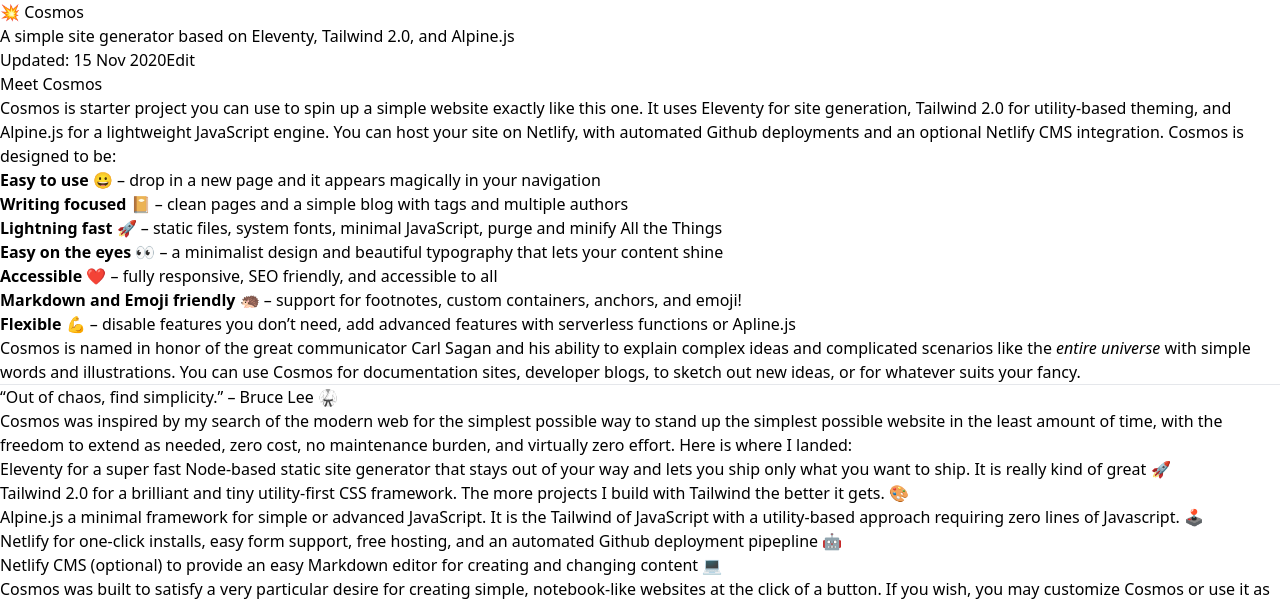
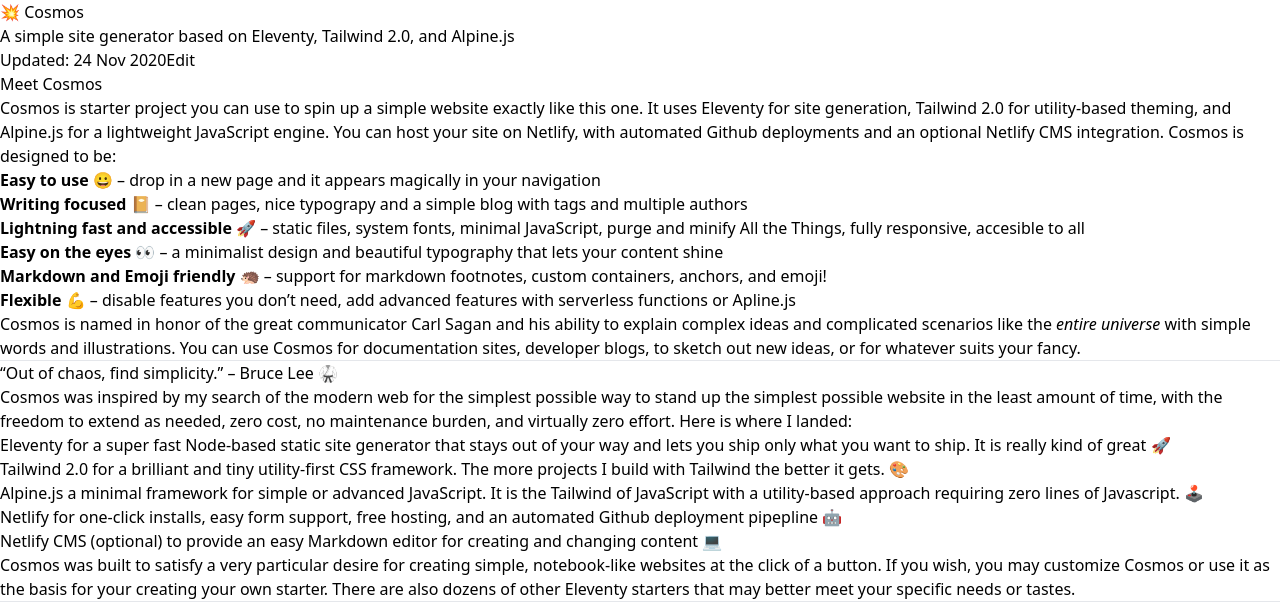
Before and after one commit to broeker/cosmos, an Eleventy site: page pages/home.md in a window 1280 px wide. Shown: the top 605 px of the page. Built offline with nearby package versions, Linux system fonts and the light colour scheme; Eleventy itself is replaced by a stand-in of ours; files that its build step writes are made by us from their sources; what markdown-it-attrs, markdown-it-container, markdown-it-linkify-images, markdown-it-table-of-contents would draw is missing.

Commit message:
Update Page “home”

```diff
--- a/pages/home.md
+++ b/pages/home.md
@@ -1,7 +1,7 @@
 ---
 layout: layouts/home.njk
 title: Meet Cosmos
-date: 2020-11-15T00:00:00.000Z
+date: 2020-11-24T03:36:57.789Z
 permalink: /
 eleventyNavigation:
   key: Home
@@ -10,19 +10,17 @@
 Cosmos is starter project you can use to spin up a simple website exactly like this one. It uses [Eleventy](https://www.11ty.io) for site generation, [Tailwind 2.0](https://tailwindcss.com/) for utility-based theming, and [Alpine.js](https://github.com/alpinejs/alpine) for a lightweight JavaScript engine. You can host your site on [Netlify](https://www.netlify.com), with automated [Github](https://www.github.com) deployments and an optional [Netlify CMS](https://www.netlifycms.org/) integration. Cosmos is designed to be:
 
 * **Easy to use** 😀 -- drop in a new page and it appears magically in your navigation
-* **Writing focused** 📔 -- clean pages and a simple blog with tags and multiple authors
-* **Lightning fast** 🚀 -- static files, system fonts, minimal JavaScript, purge and minify All the Things
+* **Writing focused** 📔 -- clean pages, nice typograpy and a simple blog with tags and multiple authors
+* **Lightning fast and accessible** 🚀 -- static files, system fonts, minimal JavaScript, purge and minify All the Things, fully responsive, accesible to all
 * **Easy on the eyes** 👀 -- a minimalist design and beautiful typography that lets your content shine
-* **Accessible** ❤️  -- fully responsive, SEO friendly, and accessible to all
-* **Markdown and Emoji friendly** 🦔 -- support for footnotes, custom containers, anchors, and emoji!
+* **Markdown and Emoji friendly** 🦔 -- support for markdown footnotes, custom containers, anchors, and emoji!
 * **Flexible** 💪 -- disable features you don't need, add advanced features with serverless functions or Apline.js
 
+Cosmos is named in honor of the great communicator [Carl Sagan](https://en.wikipedia.org/wiki/Carl_Sagan) and his ability to explain complex ideas and complicated scenarios like the *entire universe* with simple words and illustrations. You can use Cosmos for documentation sites, developer blogs, to sketch out new ideas, or for whatever suits your fancy.
 
-Cosmos is named in honor of the great communicator [Carl Sagan](https://en.wikipedia.org/wiki/Carl_Sagan) and his ability to explain complex ideas and complicated scenarios like the _entire universe_ with simple words and illustrations. You can use Cosmos for documentation sites, developer blogs, to sketch out new ideas, or for whatever suits your fancy.
+- - -
 
----
-
-##  “Out of chaos, find simplicity.” -- Bruce Lee 🥋
+## “Out of chaos, find simplicity.” -- Bruce Lee 🥋
 
 Cosmos was inspired by my search of the modern web for the simplest possible way to stand up the simplest possible website in the least amount of time, with the freedom to extend as needed, zero cost, no maintenance burden, and virtually zero effort. Here is where I landed:
 
@@ -34,7 +32,7 @@
 
 Cosmos was built to satisfy a very particular desire for creating simple, notebook-like websites at the click of a button. If you wish, you may customize Cosmos or use it as the basis for your creating your own starter. There are also dozens of other [Eleventy starters](https://www.11ty.dev/docs/starter/) that may better meet your specific needs or tastes.
 
----
+- - -
 
 ## Want to get started? 🙋 Deploy a new Cosmos site now!
 
@@ -103,10 +101,10 @@
 * More advanced code blocks with syntax highlighting
 * Dark mode support (via Tailwind 2.0)
 * A bit more use of Alpine.js e.g. smooth scroll to #top, smoother header animation
-* Better support for nested pages/hierarchical menus [See examples] (https://github.com/shanerobinson/demo-11ty-prev-next)
+* Better support for nested pages/hierarchical menus [See examples](https://github.com/shanerobinson/demo-11ty-prev-next)
 * Lightweight search
 * Netlify serverless function support
-✨✨✨
+  ✨✨✨
 
 ## Caveats/TODOs
 
@@ -124,6 +122,6 @@
 
 Many starter kits are much more ambitious than this one, which is designed to be as simple and lightweight as possible while still allowing for some more features in the future (Alpine.js), an easy path toward a more advance design if desired (Tailwind), and an easy way for non-technical users to create and edit content (Netlify CMS).
 
----
+- - -
 
 My thanks to Zach Leatherman and the Eleventy community for this platform and its wide variety of applications. Onward!
```
